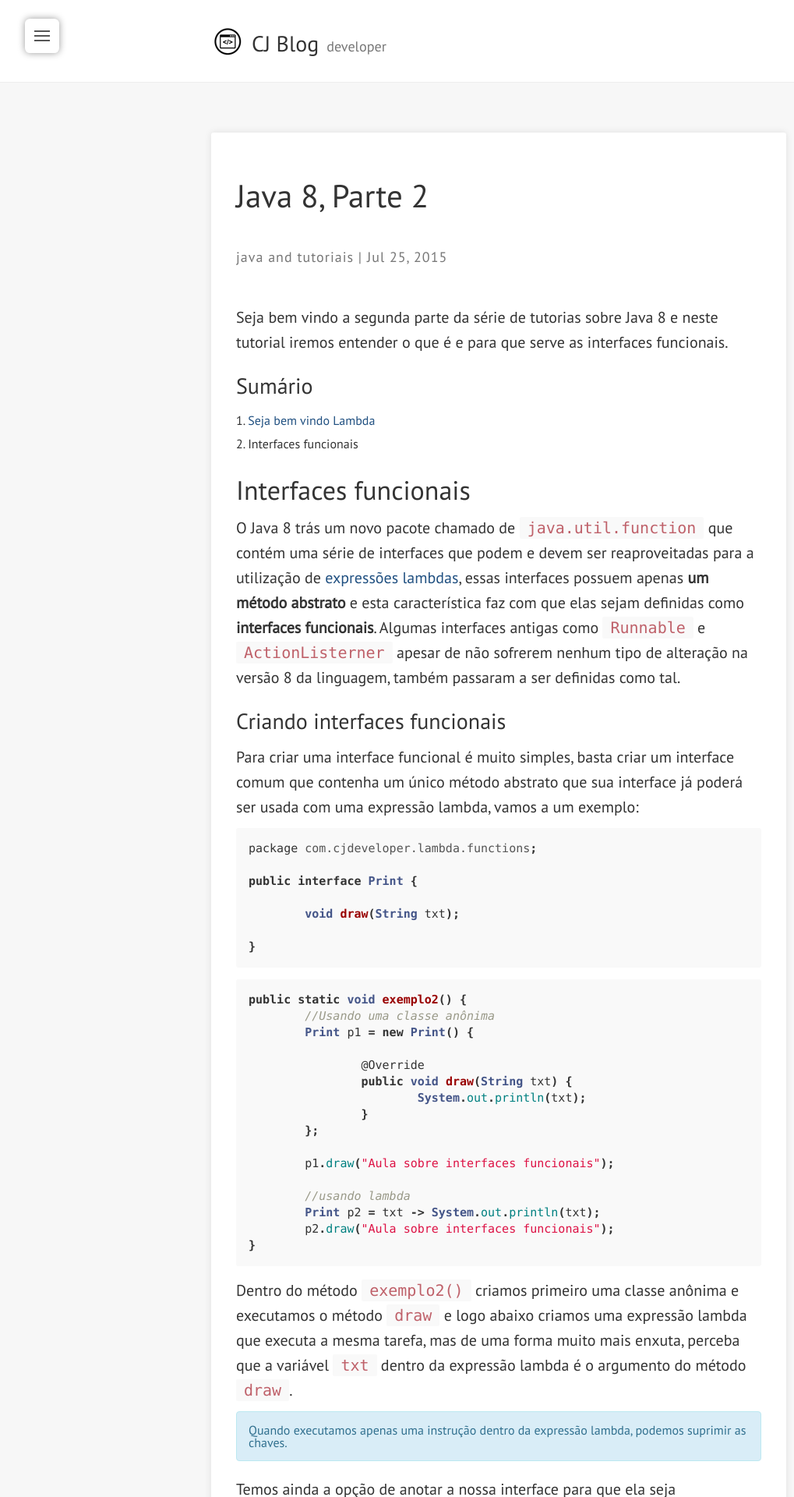
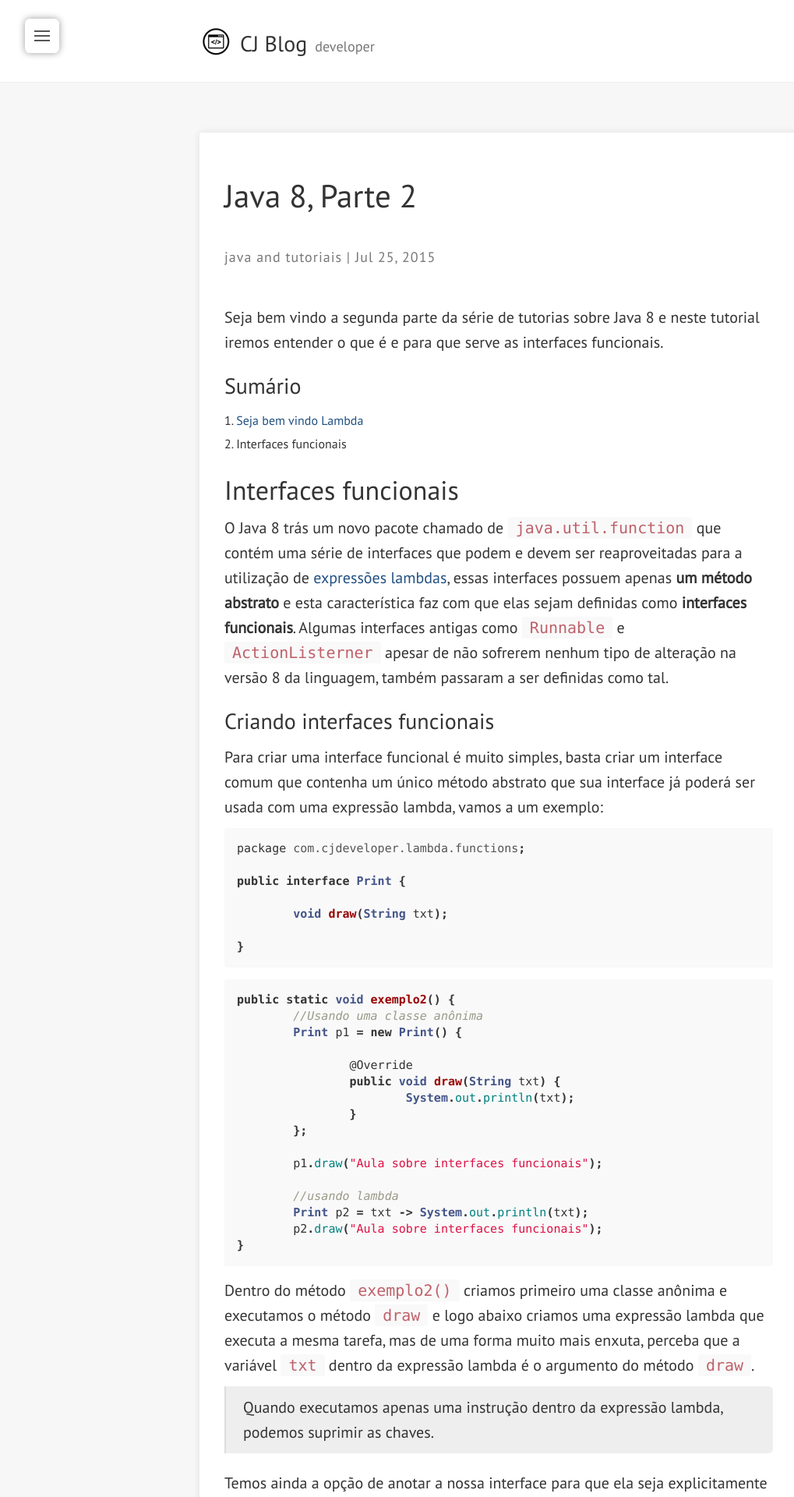
Before and after one commit to CaiqueJhones/CaiqueJhones.github.io, a Jekyll site: the page built from _posts/2015-07-25-interfaces-funcionais.md, in a window 1280 px wide. Shown: the top 1920 px of the page at 78% size, without its empty margins (0-1019 px from the left). Built offline with Jekyll 4.4.1, drawn with Linux system fonts in a browser that asks for light colours; nearby versions of some CDN libraries.

Commit message:
Update 25-07-2015

```diff
--- a/_layouts/default.html
+++ b/_layouts/default.html
@@ -104,7 +102,6 @@
 
     </script>
     <script src="//ajax.googleapis.com/ajax/libs/jquery/1.10.2/jquery.min.js"></script>
-	<script src="{{ '/assets/bootstrap/js/bootstrap.min.js' | prepend: site.baseurl | prepend: site.url }}"></script>
     <script async type="text/javascript" src="{{ '/assets/js/gaya.min.js' | prepend: site.baseurl | prepend: site.url }}"></script>
 
     {% comment %} Google Analytics {% endcomment %}
--- a/_posts/2015-07-25-interfaces-funcionais.md
+++ b/_posts/2015-07-25-interfaces-funcionais.md
@@ -57,7 +57,8 @@
 
 Dentro do método `exemplo2()` criamos primeiro uma classe anônima e executamos o método `draw` e logo abaixo criamos uma expressão lambda que executa a mesma tarefa, mas de uma forma muito mais enxuta, perceba que a variável `txt` dentro da expressão lambda é o argumento do método `draw`.
 
-<div class="alert alert-info" role="alert">Quando executamos apenas uma instrução dentro da expressão lambda, podemos suprimir as chaves.</div>
+
+> Quando executamos apenas uma instrução dentro da expressão lambda, podemos suprimir as chaves.
 
 Temos ainda a opção de anotar a nossa interface para que ela seja explicitamente uma interface funcional, desta forma:
 
@@ -74,18 +75,16 @@
 
 Isto garante que caso a interface ganhe um novo método abstrato acidentalmente, este erro ocorra:
 
-<div class="alert alert-danger" role="alert">
-Exception in thread "main" java.lang.Error: Unresolved compilation problem:
-The target type of this expression must be a functional interface
-</div>
+	Exception in thread "main" java.lang.Error: Unresolved compilation problem:
+	The target type of this expression must be a functional interface
 
 E fará com que o Eclipse informe que o nosso programa contém erros. Esta anotação é opcional por um motivo muito importante: garantir que as interfaces existentes antes do Java 8 não quebrem.
 
 Outro detalhe interessante sobre as expressões lambdas é que podemos utilizar varáveis locais do método em que a expressão está contida, assim como ocorre com as classe anônimas, com a única exigência que a variável seja `final`.
 
-<div class="alert alert-info" role="alert">
-A partir do Java 8 você não precisa mais explicitar que a variável local é final para utilizar dentro de classes anônimas ou expressões lambdas, basta apenas não alterá-la que o compilador irá traduzir como final, entretanto se houver qualquer alteração do valor da variável, um erro de compilação irá ocorrer.
-</div>
+
+> A partir do Java 8 você não precisa mais explicitar que a variável local é final para utilizar dentro de classes anônimas ou expressões lambdas, basta apenas não alterá-la que o compilador irá traduzir como final, entretanto se houver qualquer alteração do valor da variável, um erro de compilação irá ocorrer.
+
 
 {% highlight java %}
 
```
Also changed, not shown: other parts of _layouts/default.html (+0 -2 lines).
